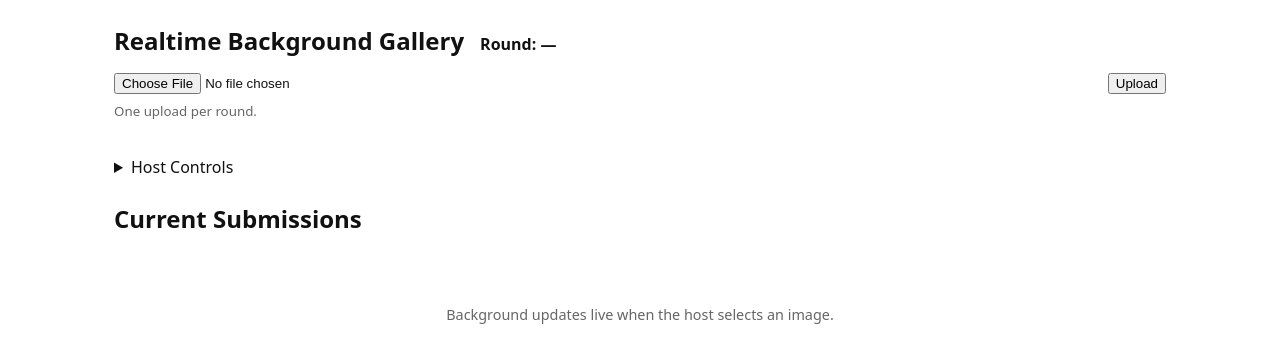
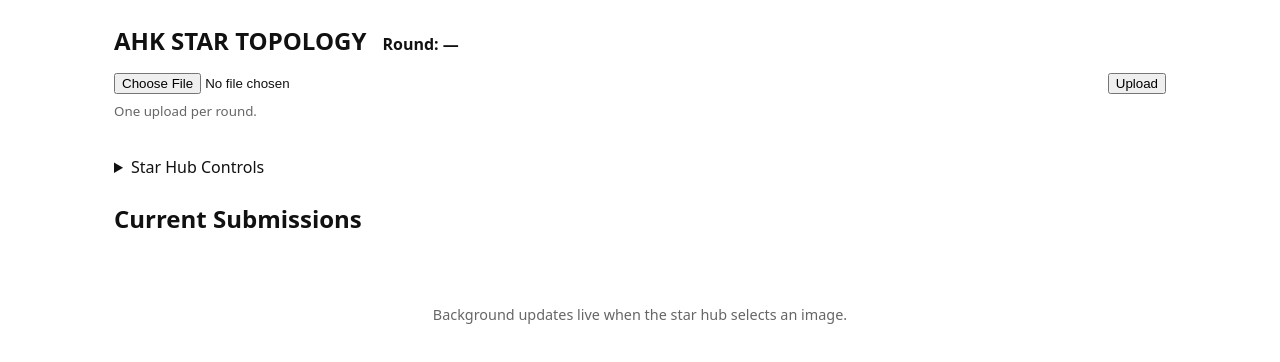
Before and after one commit to electro-cute-angels/ahk-star-topology, a website: page public/index.html in a window 1280 px wide. Drawn offline with nearby package versions, Linux system fonts and the light colour scheme; no server answers.

Commit message:
Update index.html

```diff
--- a/public/index.html
+++ b/public/index.html
@@ -15,7 +15,7 @@
 
   <main>
     <header>
-      <h1>Realtime Background Gallery</h1>
+      <h1>AHK STAR TOPOLOGY</h1>
       <div id="round">Round: <span id="roundNum">—</span></div>
     </header>
 
@@ -29,7 +29,7 @@
 
       <div class="admin">
         <details>
-          <summary>Host Controls</summary>
+          <summary>Star Hub Controls</summary>
           <div class="admin-row">
             <input type="password" id="adminKey" placeholder="Enter host key" />
             <button id="loginBtn" type="button">Login</button>
@@ -50,7 +50,7 @@
   </main>
 
   <footer>
-    <span id="bgHint" class="muted">Background updates live when the host selects an image.</span>
+    <span id="bgHint" class="muted">Background updates live when the star hub selects an image.</span>
   </footer>
 
   <script src="client.js"></script>
```
